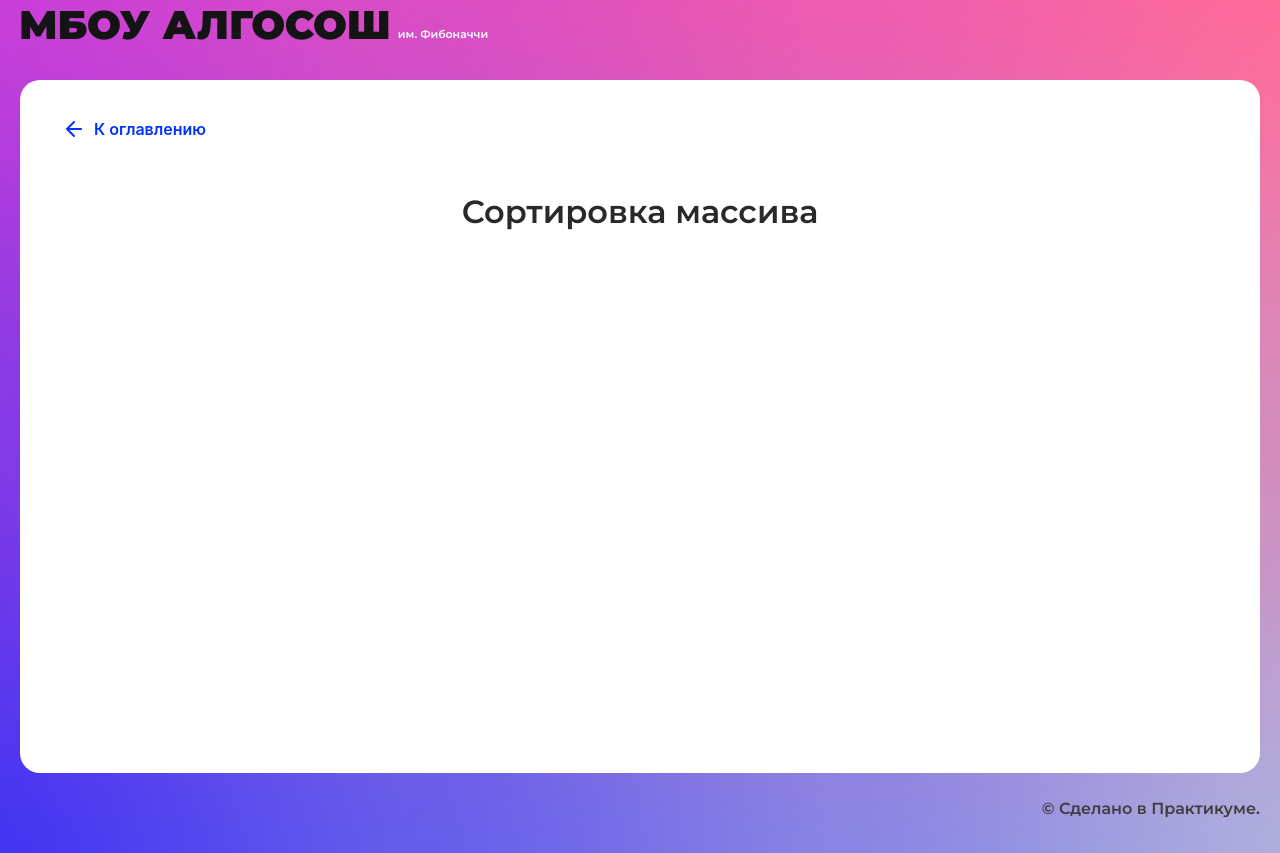
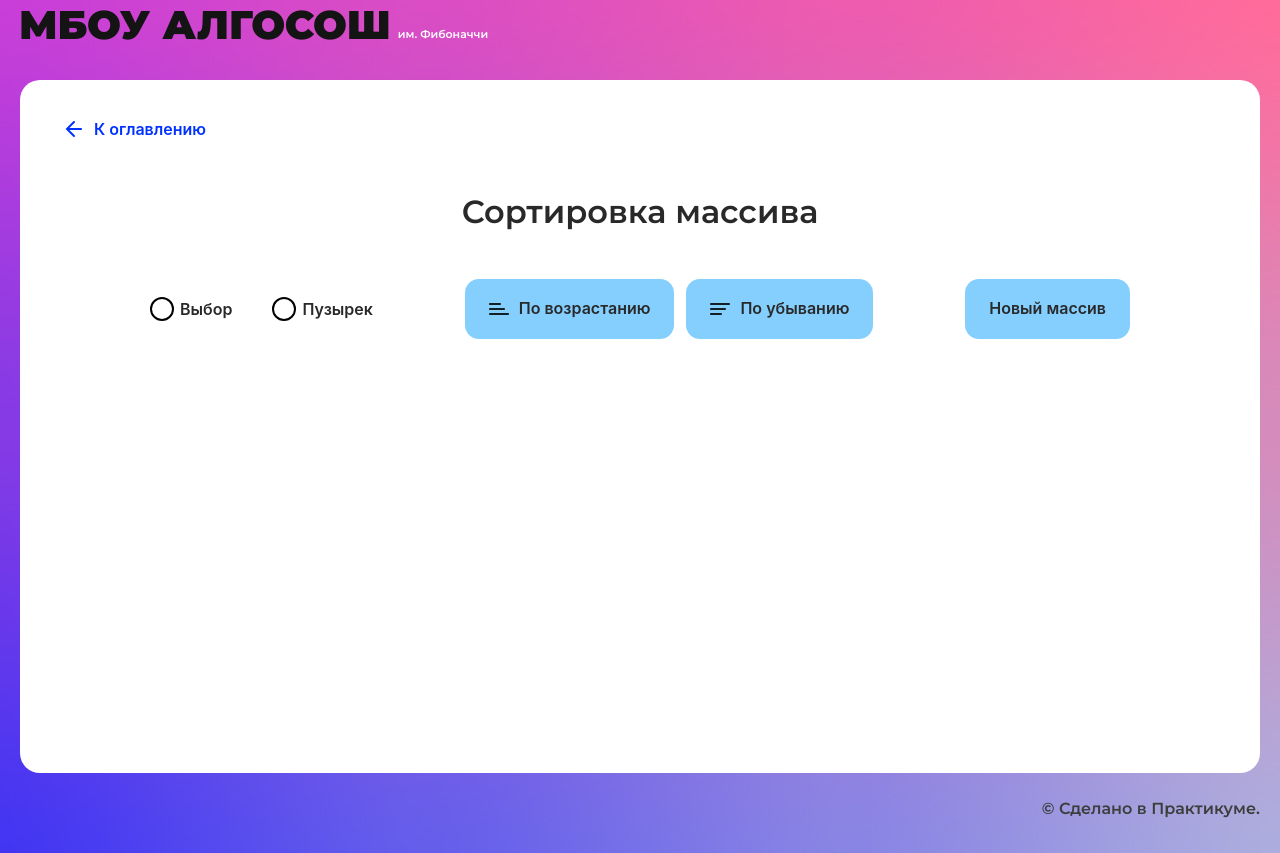
Before and after one commit to katkovatanya/algososh, a React (Create React App) app: page /sorting in a window 1280 px wide. Built offline with nearby package versions, Linux system fonts and the light colour scheme.

Commit message:
fix: Fibonacci

```diff
--- a/src/components/fibonacci-page/fibonacci-page.module.css
+++ b/src/components/fibonacci-page/fibonacci-page.module.css
@@ -13,8 +13,12 @@
 }
 
 .circles {
-  display: flex;
+  display: grid;
+  grid-template-columns: repeat(auto-fit, minmax(0, 1fr));
+  grid-template-rows: repeat(auto-fit, minmax(0, 1fr));
+  grid-template-columns: repeat(10, minmax(0, 1fr));
   column-gap: 16px;
+  row-gap: 50px;
   margin: 100px auto 0;
-  max-width: 100%;
+  max-width: 1240px;
 }
--- a/src/components/fibonacci-page/fibonacci-page.tsx
+++ b/src/components/fibonacci-page/fibonacci-page.tsx
@@ -23,7 +23,7 @@ export const FibonacciPage: React.FC = () => {
           resultArray.push(resultArray[i - 2] + resultArray[i - 1]);
         }
         setOutput([...resultArray]);
-        await new Promise(resolve => setTimeout(resolve, 500));
+        await new Promise((resolve) => setTimeout(resolve, 500));
       }
     }
     setIsLoader(false);
@@ -48,18 +48,23 @@ export const FibonacciPage: React.FC = () => {
             onChange={onChangeInput}
           />
           <Button
-            disabled={!input || input.length < 1}
+            disabled={!input || input.length < 1 || Number(input) > 19}
             isLoader={isLoader}
             onClick={handleClick}
             text="Рассчитать"
           />
         </form>
         <div className={style.circles}>
-        {output && output.map((element, index) => {
-          return(
-            <Circle letter={element.toString()} tail={index.toString()} key={index} />
-          )
-        })}
+          {output &&
+            output.map((element, index) => {
+              return (
+                <Circle
+                  letter={element.toString()}
+                  tail={index.toString()}
+                  key={index}
+                />
+              );
+            })}
         </div>
       </div>
     </SolutionLayout>
--- /dev/null
+++ b/src/components/sorting-page/sorting-page.module.css
@@ -0,0 +1,17 @@
+.box {
+  display: flex;
+  max-width: 980px;
+  margin: 0 auto;
+  justify-content: space-between;
+}
+
+.radio {
+  display: flex;
+  align-items: center;
+  column-gap: 40px;
+}
+
+.buttons {
+  display: flex;
+  column-gap: 12px;
+}
--- a/src/components/sorting-page/sorting-page.tsx
+++ b/src/components/sorting-page/sorting-page.tsx
@@ -1,10 +1,68 @@
-import React from "react";
+import React, { useState } from "react";
+import styles from "./sorting-page.module.css";
 import { SolutionLayout } from "../ui/solution-layout/solution-layout";
+import { RadioInput } from "../ui/radio-input/radio-input";
+import { Button } from "../ui/button/button";
+import { Direction } from "../../types/direction";
+import { OutputArray } from "../../types/element-states";
+import { Column } from "../ui/column/column";
 
 export const SortingPage: React.FC = () => {
+  const [sortingType, setSortingType] = useState<"select" | "bubble">("select");
+  const [loader, setLoader] = useState<"Ascending" | "Descending" | null>(null);
+  const [output, setOutput] = useState<OutputArray<string>>([]);
+
   return (
     <SolutionLayout title="Сортировка массива">
-
+      <div className={styles.box}>
+        <div className={styles.radio}>
+          <RadioInput
+            label="Выбор"
+            name="sortType"
+            value="select"
+            onSelect={() => {
+              setSortingType("select");
+            }}
+          />
+          <RadioInput
+            label="Пузырек"
+            name="sortType"
+            value="bubble"
+            onSelect={() => {
+              setSortingType("bubble");
+            }}
+          />
+        </div>
+        <div className={styles.buttons}>
+          <Button
+            text="По возрастанию"
+            sorting={Direction.Ascending}
+            isLoader={loader === "Ascending"}
+            // onClick={handleClickAscending}
+            disabled={loader === "Descending"}
+          />
+          <Button
+            text="По убыванию"
+            sorting={Direction.Descending}
+            isLoader={loader === "Descending"}
+            // onClick={handleClickDescending}
+            disabled={loader === "Ascending"}
+          />
+        </div>
+        <Button text="Новый массив" disabled={loader !== null} />
+      </div>
+      <div className={styles.container}>
+        {output &&
+          output.map((element, index) => {
+            return (
+              <Column
+                index={Number(element.value)}
+                // state={firstSelected === index || secondSelected === index ? ElementStates.Changing : element.color}
+                key={index}
+              />
+            );
+          })}
+      </div>
     </SolutionLayout>
   );
 };
```
